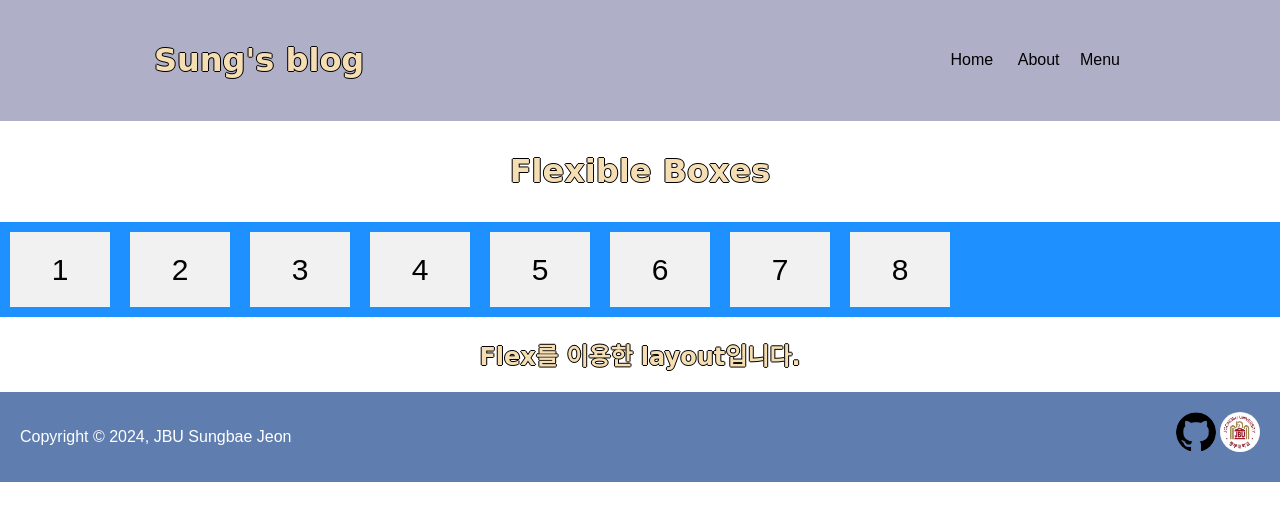
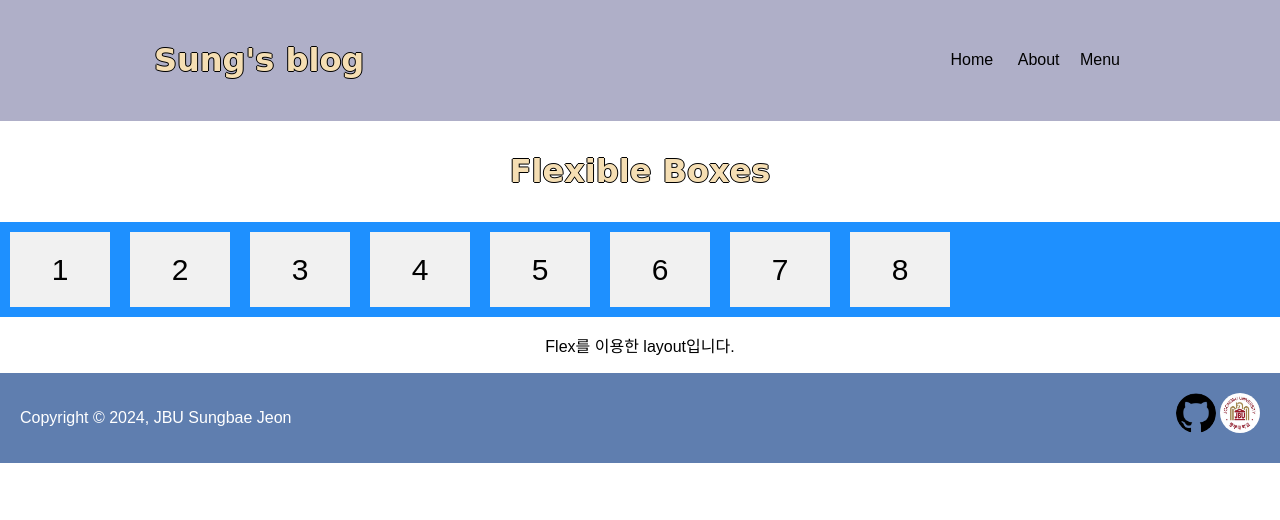
Before and after one commit to sung0125/2024_JBU_S4_SB, a plain HTML site: page html/flexbox.html in a window 1280 px wide. Drawn offline with Linux system fonts and the light colour scheme.

Commit message:
Update flexbox.html

```diff
--- a/html/flexbox.html
+++ b/html/flexbox.html
@@ -49,7 +49,7 @@
             <div>8</div>
         </div>
 
-        <h2>Flex를 이용한 layout입니다.</h2>
+        <p>Flex를 이용한 layout입니다.</p>
 
         <footer>
             <div>
```
